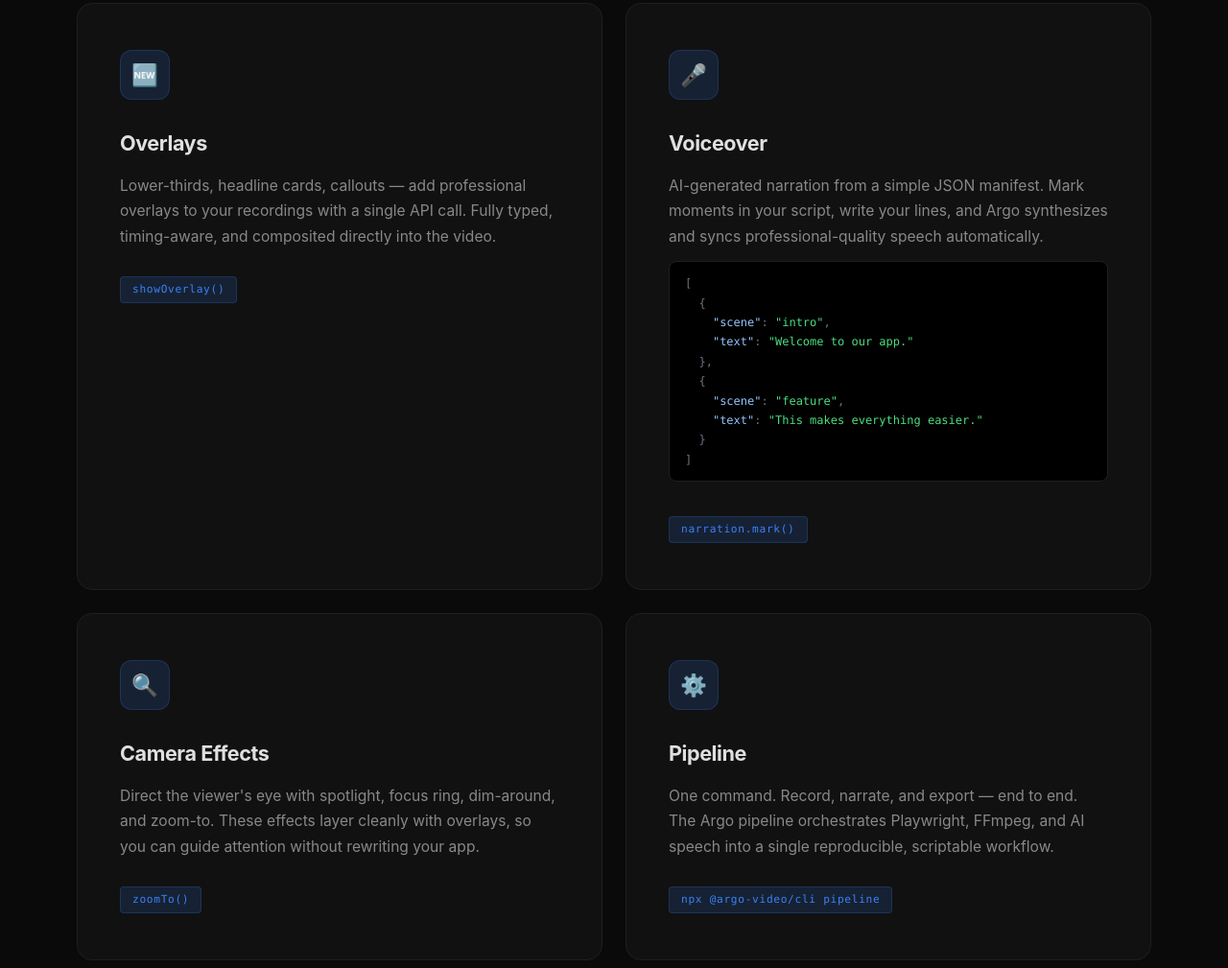
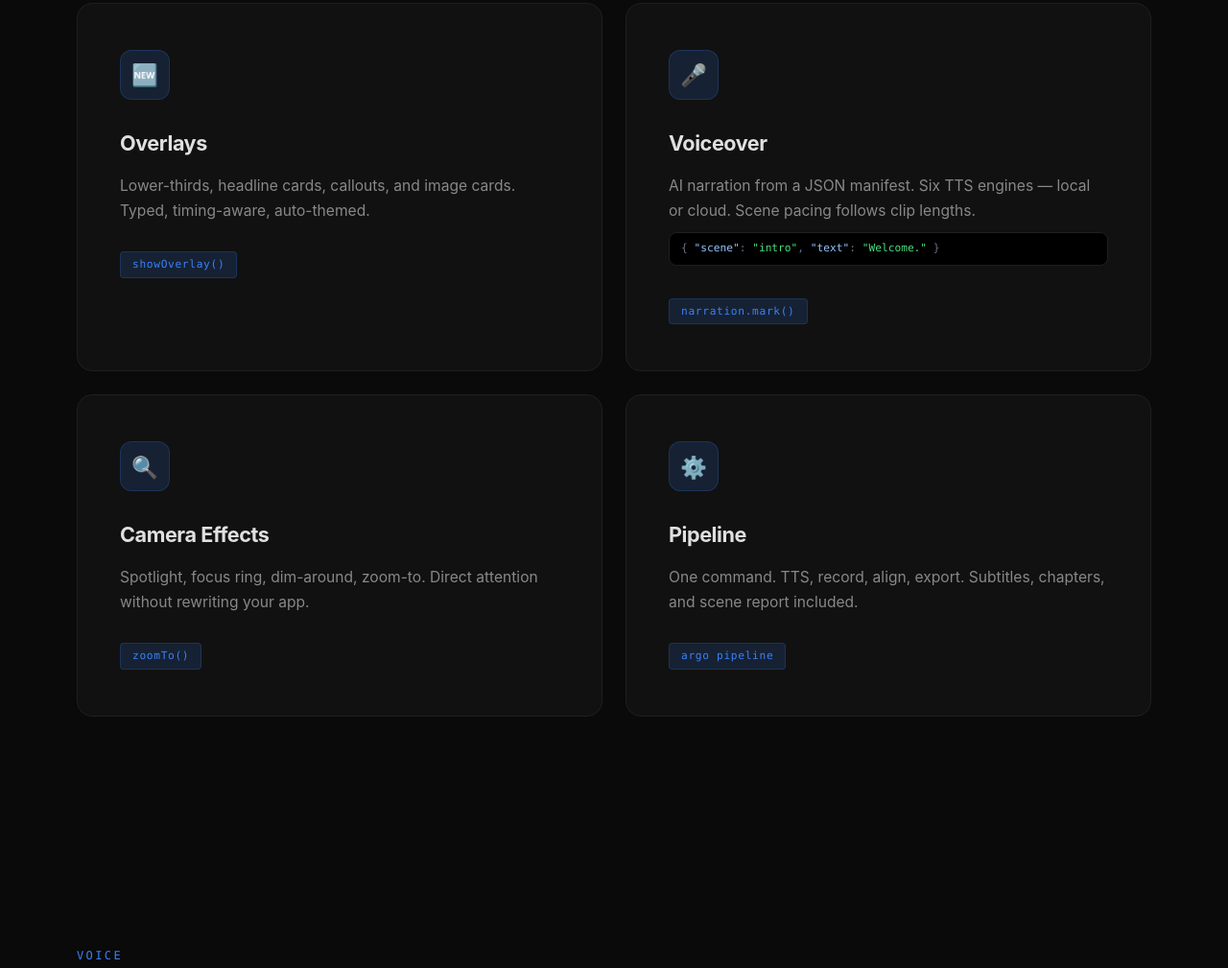
Before and after one commit to shreyaskarnik/argo, a website: page demos/showcase.html in a window 1280 px wide. Shown: the part 2232-3241 px from the top of the page at 96% size. Drawn offline with Linux system fonts and the light colour scheme.

Commit message:
fix: compact feature cards so all 4 fit in viewport
Shortened descriptions and condensed voiceover snippet to a
single line so the 2x2 grid doesn't overflow the 16:9 frame.

Co-Authored-By: Claude Opus 4.6 (1M context) <noreply@anthropic.com>

```diff
--- a/demos/showcase.html
+++ b/demos/showcase.html
@@ -805,29 +805,16 @@
         <div class="feature-card" id="feature-overlays" data-demo-target="feature-overlays">
           <div class="feature-icon-wrap">&#127381;</div>
           <h3 class="feature-name">Overlays</h3>
-          <p class="feature-desc">
-            Lower-thirds, headline cards, callouts — add professional overlays to your recordings with a single API call. Fully typed, timing-aware, and composited directly into the video.
-          </p>
+          <p class="feature-desc">Lower-thirds, headline cards, callouts, and image cards. Typed, timing-aware, auto-themed.</p>
           <span class="feature-tag">showOverlay()</span>
         </div>
 
         <div class="feature-card" id="feature-voiceover" data-demo-target="feature-voiceover">
           <div class="feature-icon-wrap">&#127908;</div>
           <h3 class="feature-name">Voiceover</h3>
-          <p class="feature-desc">
-            AI-generated narration from a simple JSON manifest. Mark moments in your script, write your lines, and Argo synthesizes and syncs professional-quality speech automatically.
-          </p>
-          <div id="voiceover-snippet" style="background: #000; border: 1px solid var(--border); border-radius: 8px; padding: 12px 16px; margin: 12px 0 8px; font-family: var(--font-mono); font-size: 0.75em; line-height: 1.7; color: var(--text-muted); text-align: left; overflow-x: auto;">
-            <span style="color: #6b7280;">[</span><br>
-            &nbsp;&nbsp;<span style="color: #6b7280;">{</span><br>
-            &nbsp;&nbsp;&nbsp;&nbsp;<span style="color: #93c5fd;">"scene"</span><span style="color: #6b7280;">:</span> <span style="color: #4ade80;">"intro"</span><span style="color: #6b7280;">,</span><br>
-            &nbsp;&nbsp;&nbsp;&nbsp;<span style="color: #93c5fd;">"text"</span><span style="color: #6b7280;">:</span> <span style="color: #4ade80;">"Welcome to our app."</span><br>
-            &nbsp;&nbsp;<span style="color: #6b7280;">},</span><br>
-            &nbsp;&nbsp;<span style="color: #6b7280;">{</span><br>
-            &nbsp;&nbsp;&nbsp;&nbsp;<span style="color: #93c5fd;">"scene"</span><span style="color: #6b7280;">:</span> <span style="color: #4ade80;">"feature"</span><span style="color: #6b7280;">,</span><br>
-            &nbsp;&nbsp;&nbsp;&nbsp;<span style="color: #93c5fd;">"text"</span><span style="color: #6b7280;">:</span> <span style="color: #4ade80;">"This makes everything easier."</span><br>
-            &nbsp;&nbsp;<span style="color: #6b7280;">}</span><br>
-            <span style="color: #6b7280;">]</span>
+          <p class="feature-desc">AI narration from a JSON manifest. Six TTS engines — local or cloud. Scene pacing follows clip lengths.</p>
+          <div id="voiceover-snippet" style="background: #000; border: 1px solid var(--border); border-radius: 8px; padding: 8px 12px; margin: 8px 0 6px; font-family: var(--font-mono); font-size: 0.7em; line-height: 1.5; color: var(--text-muted); text-align: left;">
+            <span style="color: #6b7280;">{</span> <span style="color: #93c5fd;">"scene"</span><span style="color: #6b7280;">:</span> <span style="color: #4ade80;">"intro"</span><span style="color: #6b7280;">,</span> <span style="color: #93c5fd;">"text"</span><span style="color: #6b7280;">:</span> <span style="color: #4ade80;">"Welcome."</span> <span style="color: #6b7280;">}</span>
           </div>
           <span class="feature-tag">narration.mark()</span>
         </div>
@@ -835,19 +822,15 @@
         <div class="feature-card" id="feature-camera" data-demo-target="feature-camera">
           <div class="feature-icon-wrap">&#128269;</div>
           <h3 class="feature-name">Camera Effects</h3>
-          <p class="feature-desc">
-            Direct the viewer's eye with spotlight, focus ring, dim-around, and zoom-to. These effects layer cleanly with overlays, so you can guide attention without rewriting your app.
-          </p>
+          <p class="feature-desc">Spotlight, focus ring, dim-around, zoom-to. Direct attention without rewriting your app.</p>
           <span class="feature-tag">zoomTo()</span>
         </div>
 
         <div class="feature-card" id="feature-pipeline" data-demo-target="feature-pipeline">
           <div class="feature-icon-wrap">&#9881;&#65039;</div>
           <h3 class="feature-name">Pipeline</h3>
-          <p class="feature-desc">
-            One command. Record, narrate, and export — end to end. The Argo pipeline orchestrates Playwright, FFmpeg, and AI speech into a single reproducible, scriptable workflow.
-          </p>
-          <span class="feature-tag">npx @argo-video/cli pipeline</span>
+          <p class="feature-desc">One command. TTS, record, align, export. Subtitles, chapters, and scene report included.</p>
+          <span class="feature-tag">argo pipeline</span>
         </div>
 
       </div>
```
